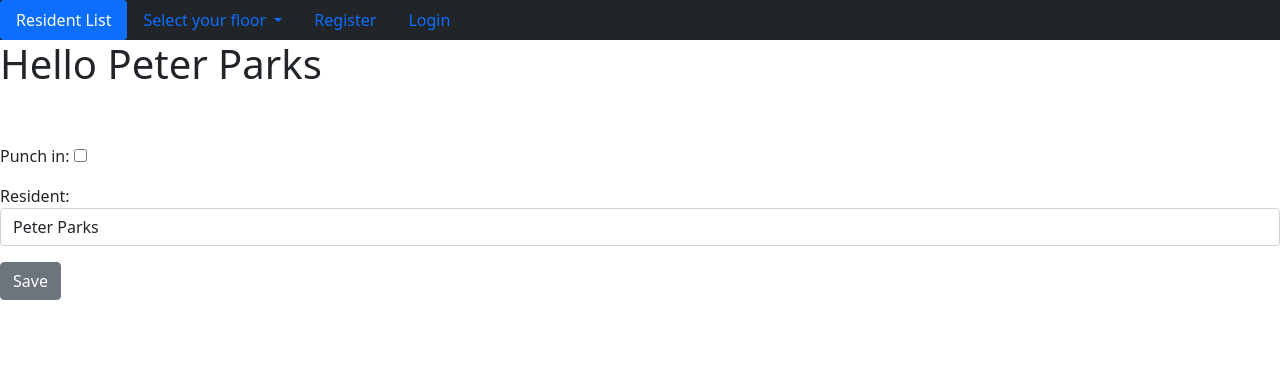
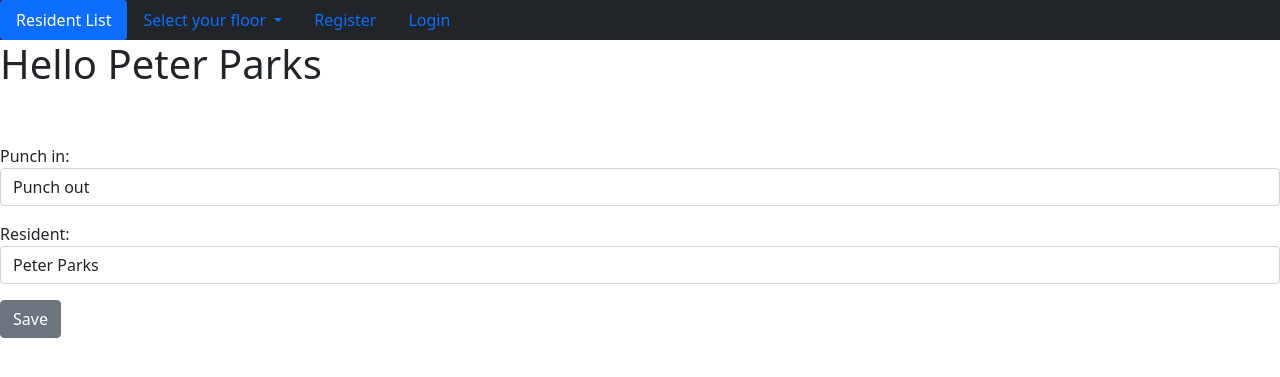
Before and after one commit to macaireb/Check_In_Django, a Django app: page /resident/1/add_punch in a window 1280 px wide. Shown: the top 377 px of the page. Run offline with Django 4.2, Linux system fonts and the light colour scheme; data comes from the database, SQL or seed files in the repository.

Commit message:
Changed widget for check in/out, added link to add counselor, changed punch_list page to show all punches for individual resident. Instead of all residents

```diff
--- a/resident_punch/forms.py
+++ b/resident_punch/forms.py
@@ -57,8 +57,12 @@ class PunchForm(forms.ModelForm):
     class Meta:
         model = Punch
         fields = ('punch_in', 'resident')
+        punch_choices = (
+            (True, "Punch in"),
+            (False, "Punch out")
+        )
         widgets = {
-            'punch_in': forms.CheckboxInput(),
+            'punch_in': forms.Select(choices=punch_choices, attrs={'class': 'form-control'}),
             'resident': forms.Select(attrs={'class': 'form-control'}),
         }
 
--- a/resident_punch/templates/resident_punch/base.html
+++ b/resident_punch/templates/resident_punch/base.html
@@ -35,9 +35,9 @@
       <li class="nav-item">
         <a class="nav-link" href=" {% url 'add_resident' %}">Add Resident</a>
       </li>
-      <li class="nav-item">
-        <a class="nav-link" href=" {% url 'punch_list' %}">Punch List</a>
-      </li>
+    <li class="nav-item">
+      <a class="nav-link" href=" {% url 'add_counselor' %}">Add Counselor</a>
+    </li>
       <li class="nav-item">
         <a class="nav-link" href=" {% url 'edit_profile' %}">Edit
           {% if user.first_name %}
--- a/resident_punch/templates/resident_punch/home.html
+++ b/resident_punch/templates/resident_punch/home.html
@@ -6,7 +6,7 @@
 
 <ul>
 {% for resident in object_list %}
-    <li><a href="{% url 'resident_detail' resident.pk %}"> {{resident.first_name}} {{resident.last_name}} </a>
+    <li><a href="{% url 'punch_list' resident.pk %}"> {{resident.first_name}} {{resident.last_name}} </a>
     </br><a href="{% url 'floor' resident.floor %}"> Floor {{resident.floor}} </a> Refer to - {{resident.counselor}}
     {% if user.is_authenticated %}
         <a href="{% url 'edit_resident' resident.pk %}" class="btn btn-secondary">Edit</a>
--- a/resident_punch/urls.py
+++ b/resident_punch/urls.py
@@ -14,6 +14,6 @@ urlpatterns = [
     path('resident/edit/<int:pk>', EditResident.as_view(), name="edit_resident"),
     path('counselor/delete/<int:pk>', DeleteCounselor.as_view(), name="delete_counselor"),
     path('resident/delete/<int:pk>', DeleteResident.as_view(), name="delete_resident"),
-    path('resident/punchlist', PunchList.as_view(), name="punch_list"),
+    path('resident/<int:ider>/punchlist', punches_view, name="punch_list"),
     path('floor/<int:fl>/', FloorView, name='floor'),
 ]
--- a/resident_punch/views.py
+++ b/resident_punch/views.py
@@ -14,13 +14,21 @@ class Home(ListView):
         template_name = "resident_punch/home.html"
         #ordering = ['-id']
 
+
 class ResidentDetail(DetailView):
         model = Resident
         template_name = "resident_punch/resident_punch_detail.html"
 
+
 class PunchList(ListView):
         model = Punch
         template_name = "resident_punch/punch_list.html"
+
+
+def punches_view(request, ider):
+        current_resident = Resident.objects.get(pk=ider)
+        punches = Punch.objects.all().filter(resident=current_resident)
+        return render(request, 'resident_punch/punch_list.html', {'punches': punches, 'resident': current_resident})
 
 
 class AddCounselor(CreateView):
```
Also changed, not shown: resident_punch/templates/resident_punch/punch_list.html (+18 -5 lines).
